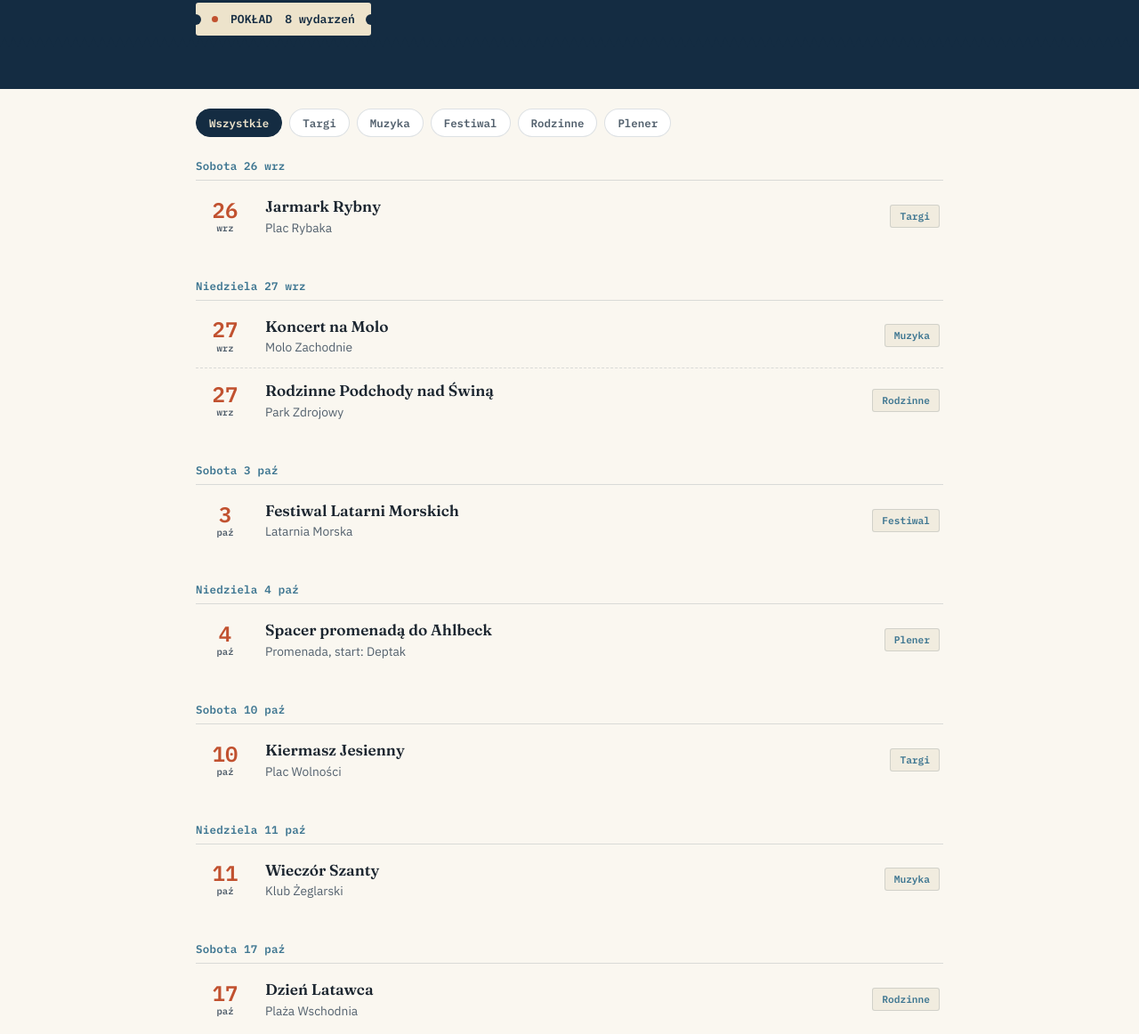
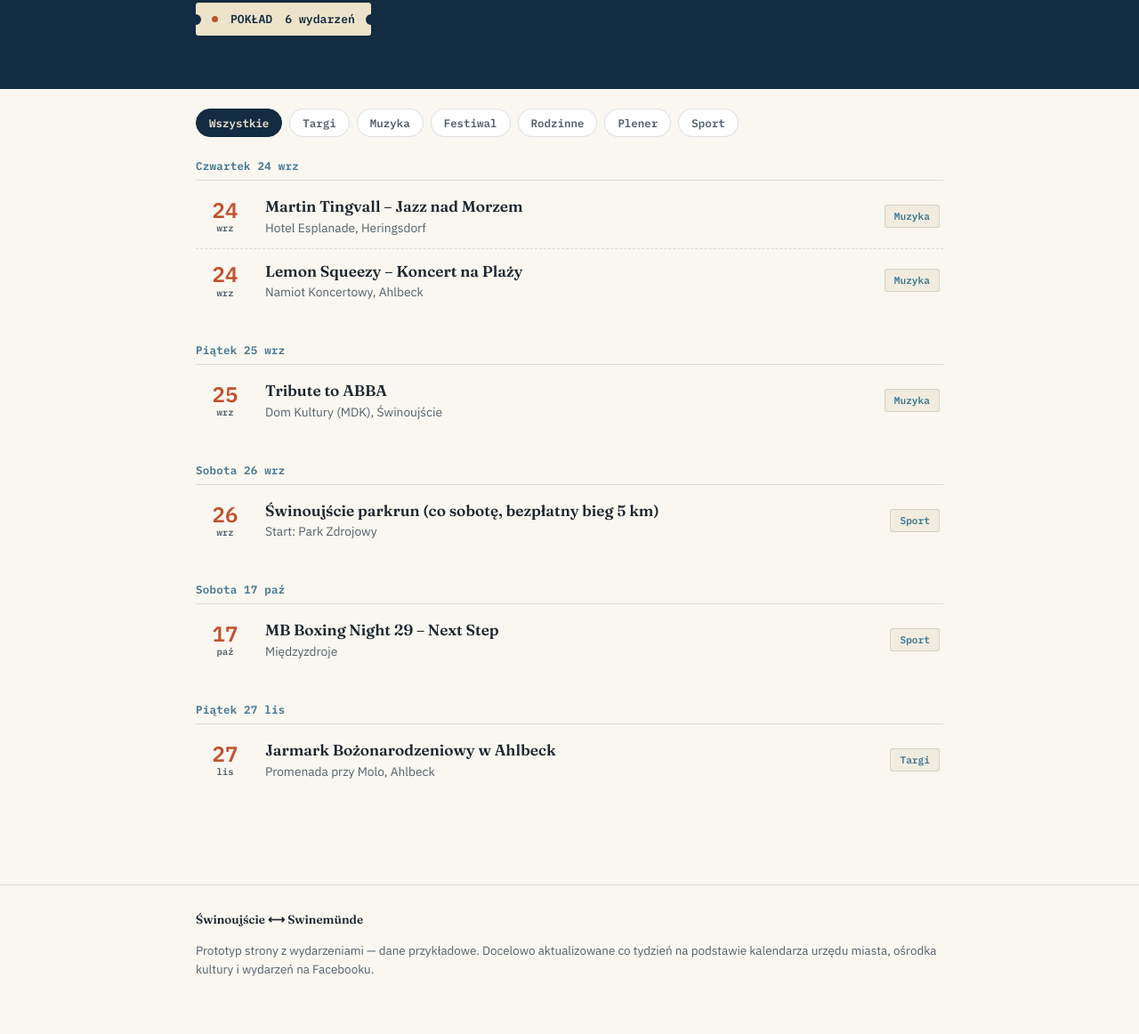
Before and after one commit to yevgeniy1031/swinoujscie-events, a plain HTML site: page index.html in a window 1280 px wide. Shown: the part 280-1442 px from the top of the page at 89% size. Drawn offline with Linux system fonts and the light colour scheme.

Commit message:
real data commit

```diff
--- a/index.html
+++ b/index.html
@@ -328,9 +328,10 @@
       <span class="divider">⟷</span>
       <span class="de" data-i18n="cityDE">Swinemünde</span>
     </div>
-    <div class="lang-toggle" role="group" aria-label="Language / Sprache">
+    <div class="lang-toggle" role="group" aria-label="Language / Sprache / Język">
       <button type="button" id="btn-pl" class="active" aria-pressed="true">PL</button>
       <button type="button" id="btn-de" aria-pressed="false">DE</button>
+      <button type="button" id="btn-en" aria-pressed="false">EN</button>
     </div>
   </div>
 </header>
@@ -390,29 +391,48 @@
       eventsWord: "Veranstaltungen",
       months: ["Jan","Feb","Mär","Apr","Mai","Jun","Jul","Aug","Sep","Okt","Nov","Dez"],
       days: ["Sonntag","Montag","Dienstag","Mittwoch","Donnerstag","Freitag","Samstag"]
+    },
+    en: {
+      cityPL: "Świnoujście", cityDE: "Swinemünde",
+      heroTitle: "What's on in Świnoujście",
+      heroSub: "Markets, concerts, festivals and family events — from both sides of the border, in one place.",
+      stubLabel: "ON BOARD",
+      footNote: "Prototype events page — sample listings so far. Updated weekly going forward from the city calendar, the cultural centre and local Facebook events.",
+      all: "All",
+      empty: "No events in this category coming up.",
+      eventsWord: "events",
+      months: ["Jan","Feb","Mar","Apr","May","Jun","Jul","Aug","Sep","Oct","Nov","Dec"],
+      days: ["Sunday","Monday","Tuesday","Wednesday","Thursday","Friday","Saturday"]
     }
   };
 
   var CATS = {
-    market:  { pl: "Targi",    de: "Markt" },
-    music:   { pl: "Muzyka",   de: "Musik" },
-    festival:{ pl: "Festiwal", de: "Festival" },
-    family:  { pl: "Rodzinne", de: "Familie" },
-    outdoor: { pl: "Plener",   de: "Draußen" }
+    market:  { pl: "Targi",    de: "Markt",     en: "Market" },
+    music:   { pl: "Muzyka",   de: "Musik",     en: "Music" },
+    festival:{ pl: "Festiwal", de: "Festival",  en: "Festival" },
+    family:  { pl: "Rodzinne", de: "Familie",   en: "Family" },
+    outdoor: { pl: "Plener",   de: "Draußen",   en: "Outdoors" },
+    sport:   { pl: "Sport",    de: "Sport",     en: "Sport" }
   };
 
   // ---------- sample data (placeholder — replace with real events) ----------
   // date: ISO string, cat: key from CATS
   var EVENTS = [
-    { date: "2026-09-26", cat: "market",   pl: { name: "Jarmark Rybny", venue: "Plac Rybaka" },      de: { name: "Fischmarkt", venue: "Fischerplatz" } },
-    { date: "2026-09-27", cat: "music",    pl: { name: "Koncert na Molo", venue: "Molo Zachodnie" }, de: { name: "Konzert am Seesteg", venue: "Westmole" } },
-    { date: "2026-09-27", cat: "family",   pl: { name: "Rodzinne Podchody nad Świną", venue: "Park Zdrojowy" }, de: { name: "Familien-Schnitzeljagd", venue: "Kurpark" } },
-    { date: "2026-10-03", cat: "festival", pl: { name: "Festiwal Latarni Morskich", venue: "Latarnia Morska" }, de: { name: "Leuchtturm-Festival", venue: "Leuchtturm" } },
-    { date: "2026-10-04", cat: "outdoor",  pl: { name: "Spacer promenadą do Ahlbeck", venue: "Promenada, start: Deptak" }, de: { name: "Promenadenwanderung nach Ahlbeck", venue: "Strandpromenade, Start: Deptak" } },
-    { date: "2026-10-10", cat: "market",   pl: { name: "Kiermasz Jesienny", venue: "Plac Wolności" },  de: { name: "Herbstmarkt", venue: "Platz der Freiheit" } },
-    { date: "2026-10-11", cat: "music",    pl: { name: "Wieczór Szanty", venue: "Klub Żeglarski" },    de: { name: "Shanty-Abend", venue: "Segelclub" } },
-    { date: "2026-10-17", cat: "family",   pl: { name: "Dzień Latawca", venue: "Plaża Wschodnia" },    de: { name: "Drachenfesttag", venue: "Oststrand" } }
+    { date: "2026-09-26", cat: "sport",  pl: { name: "Świnoujście parkrun (co sobotę, bezpłatny bieg 5 km)", venue: "Start: Park Zdrojowy" }, de: { name: "Świnoujście parkrun (jeden Samstag, kostenloser 5-km-Lauf)", venue: "Start: Kurpark" }, en: { name: "Świnoujście parkrun (every Saturday, free 5K)", venue: "Start: Park Zdrojowy" } },
+    { date: "2026-09-24", cat: "music",  pl: { name: "Martin Tingvall – Jazz nad Morzem", venue: "Hotel Esplanade, Heringsdorf" }, de: { name: "Martin Tingvall – Jazz am Meer", venue: "Hotel Esplanade, Seebad Heringsdorf" }, en: { name: "Martin Tingvall – Jazz by the Sea", venue: "Hotel Esplanade, Heringsdorf" } },
+    { date: "2026-09-24", cat: "music",  pl: { name: "Lemon Squeezy – Koncert na Plaży", venue: "Namiot Koncertowy, Ahlbeck" }, de: { name: "Lemon Squeezy – Strandkonzert", venue: "Konzertzelt, Seebad Ahlbeck" }, en: { name: "Lemon Squeezy – Beach Concert", venue: "Concert Tent, Ahlbeck" } },
+    { date: "2026-09-25", cat: "music",  pl: { name: "Tribute to ABBA", venue: "Dom Kultury (MDK), Świnoujście" }, de: { name: "Tribute to ABBA", venue: "Dom Kultury, Swinemünde" }, en: { name: "Tribute to ABBA", venue: "Dom Kultury (MDK), Świnoujście" } },
+    { date: "2026-10-17", cat: "sport",  pl: { name: "MB Boxing Night 29 – Next Step", venue: "Międzyzdroje" }, de: { name: "MB Boxing Night 29 – Next Step", venue: "Międzyzdroje" }, en: { name: "MB Boxing Night 29 – Next Step", venue: "Międzyzdroje" } },
+    { date: "2026-11-27", cat: "market", pl: { name: "Jarmark Bożonarodzeniowy w Ahlbeck", venue: "Promenada przy Molo, Ahlbeck" }, de: { name: "Ahlbecker Weihnachtsmarkt", venue: "Strandpromenade an der Seebrücke, Ahlbeck" }, en: { name: "Ahlbeck Christmas Market", venue: "Pier Promenade, Ahlbeck" } }
   ];
+  // NOTE: parkrun repeats every Saturday — this entry shows only the nearest date.
+  // A real recurring-events feature (auto-generating each week) is a good next upgrade
+  // once you're past the manual-entry prototype stage.
+  // NOTE: this is a short, verified starting list gathered via web search (Usedomer
+  // Musikfestival, eBilet, festivalsindeutschland.de). Most day-to-day local events —
+  // city council happenings, MOK Świnoujście workshops, weekly markets — live on
+  // Facebook and the city's own calendar, which aren't well indexed by search.
+  // Add those manually as you collect them, following the same {date, cat, pl, de} shape.
 
   var lang = "pl";
   var activeCat = "all";
@@ -438,6 +458,8 @@
     document.getElementById("btn-pl").setAttribute("aria-pressed", lang === "pl");
     document.getElementById("btn-de").classList.toggle("active", lang === "de");
     document.getElementById("btn-de").setAttribute("aria-pressed", lang === "de");
+    document.getElementById("btn-en").classList.toggle("active", lang === "en");
+    document.getElementById("btn-en").setAttribute("aria-pressed", lang === "en");
 
     // filters
     elFilters.innerHTML = "";
@@ -526,6 +548,7 @@
 
   document.getElementById("btn-pl").addEventListener("click", function () { lang = "pl"; render(); });
   document.getElementById("btn-de").addEventListener("click", function () { lang = "de"; render(); });
+  document.getElementById("btn-en").addEventListener("click", function () { lang = "en"; render(); });
 
   render();
 })();
```
